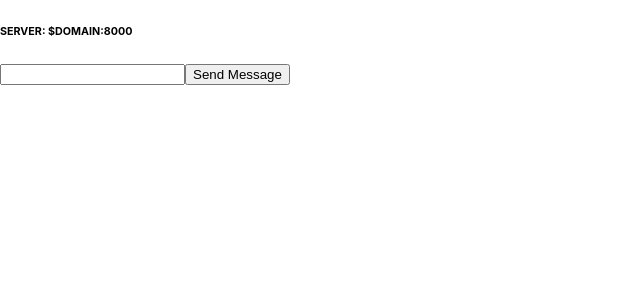
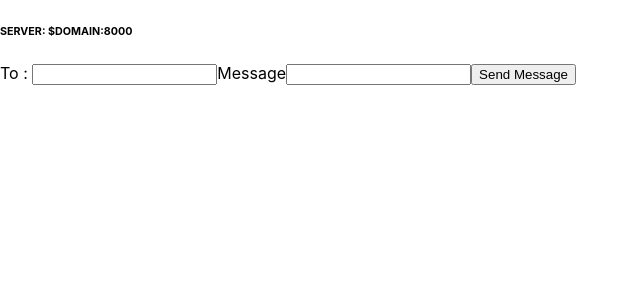
Before and after one commit to GAURAVSHARMA0/CHAT, a React (Create React App) app: page / in a window 1280 px wide. Shown: the top 300 px of the page, without its empty margins (0-640 px from the left). Built offline with nearby package versions, Linux system fonts and the light colour scheme; no server answers.

Commit message:
server user details added

```diff
--- a/src/App.js
+++ b/src/App.js
@@ -7,17 +7,26 @@ class App extends Component {
   constructor(props){
     super(props);
     this.state = {
-      text : ""
+      text : "",
+      recipient : "",
+      userList : []
     }
 
   }
   componentDidMount() {
-    this.client = new W3CWebSocket(`ws://${process.env.REACT_APP_SERVER}`);
+    this.client = new W3CWebSocket(`ws://${process.env.REACT_APP_SERVER}?USERID=${process.env.REACT_APP_USERID}&USER=${process.env.REACT_APP_USER}`);
     this.client.onopen = () => {
       console.log('WebSocket Client Connected');
     };
     this.client.onmessage = (message) => {
-      console.log(JSON.parse(message.data));
+        const msgData = JSON.parse(message.data);
+        const { type } = msgData;
+        if(type === "USERLIST"){
+          this.setState({userList : msgData.users});
+        }
+        else{
+          console.log(msgData);
+        }
     };
     this.client.onerror = (err) =>{
       console.log('ONERROR ',err);
@@ -25,15 +34,15 @@ class App extends Component {
     console.log('process',process.env)
   }
   handleChange = (e) => {
-    this.setState({text: e.target.value});
+    this.setState({[e.target.name]: e.target.value});
   }
   handleSend = () =>{
     if(this.state.text){
 
       this.client.send(JSON.stringify({
           msg: this.state.text,
-          user: process.env.REACT_APP_USER,
-          userid: process.env.REACT_APP_USERID
+          userid: process.env.REACT_APP_USERID,
+          to:this.state.recipient,
         }));
 
       this.setState({text: ""});
@@ -43,7 +52,11 @@ class App extends Component {
     return (
       <div>
         <h6> SERVER: {process.env.REACT_APP_SERVER}</h6>
-        <input type="text" value={this.state.text} onChange={this.handleChange} />
+        <label>To : </label>
+        <input type="text" name="recipient" value={this.state.recipient} onChange={this.handleChange} />
+        <label>Message</label>
+        <input type="text" name="text" value={this.state.text} onChange={this.handleChange} />
+
         <button onClick={this.handleSend}>Send Message</button>
       </div>
 
```
Also changed, not shown: 1 other file (tests, documents, lock files or other folders).
